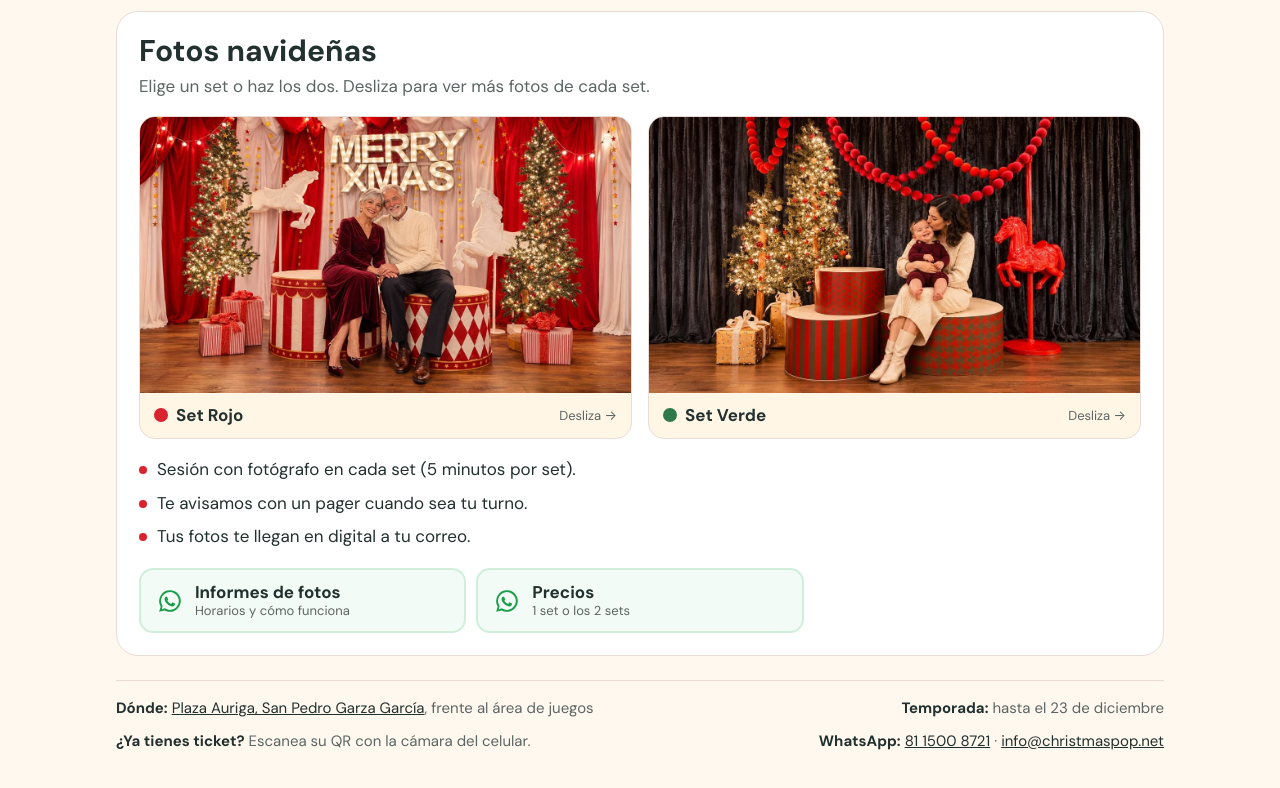
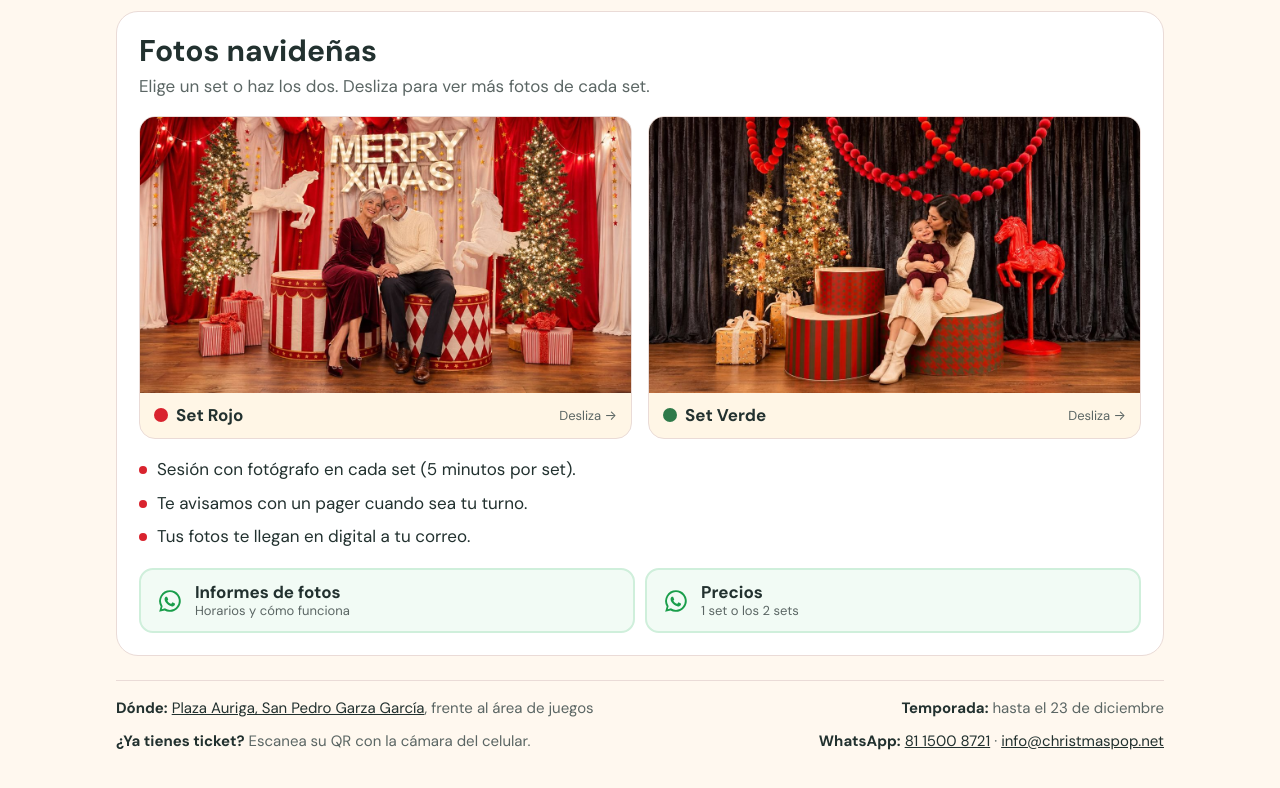
Before and after one commit to losfrijolesmonterrey-bit/christmaspop-web, a plain HTML site: page index.html in a window 1280 px wide. Shown: the part 850-1638 px from the top of the page. Drawn offline with Linux system fonts and the light colour scheme.

Commit message:
Fotos: 2 botones en dos columnas

```diff
--- a/index.html
+++ b/index.html
@@ -73,6 +73,7 @@ ul.li{list-style:none;display:grid;gap:8px;margin:0 0 18px}
 ul.li li{display:flex;gap:10px}
 ul.li li::before{content:"";flex:0 0 8px;height:8px;border-radius:50%;background:var(--red);margin-top:9px}
 .chips{display:grid;grid-template-columns:repeat(3,1fr);gap:10px}
+.chips.dos{grid-template-columns:repeat(2,1fr)}
 .chip{display:flex;align-items:center;gap:12px;min-height:60px;padding:12px 16px;border:2px solid #CFEFDB;border-radius:14px;background:#F2FBF5;text-decoration:none;font-weight:700;line-height:1.25}
 .chip:hover{border-color:var(--wa)}
 .chip svg{width:26px;height:26px;flex:0 0 26px;color:#1A9E4B}
@@ -98,7 +99,7 @@ ul.li li::before{content:"";flex:0 0 8px;height:8px;border-radius:50%;background
   .pie{padding-bottom:110px}
   .tabs{grid-template-columns:1fr 1fr}
   .tab:first-child{grid-column:1 / -1}
-  .sets,.chips{grid-template-columns:1fr}
+  .sets,.chips,.chips.dos{grid-template-columns:1fr}
   .panel{padding:18px}
   .panel .cuerpo{max-width:none}
   .asoma{display:none}
@@ -147,7 +148,7 @@ ul.li li::before{content:"";flex:0 0 8px;height:8px;border-radius:50%;background
       <li>Te avisamos con un pager cuando sea tu turno.</li>
       <li>Tus fotos te llegan en digital a tu correo.</li>
     </ul>
-    <div class="chips">
+    <div class="chips dos">
       <a class="chip" data-wa="agendar" href="#"><svg viewBox="0 0 24 24" aria-hidden="true"><path fill="currentColor" d="M12 2a10 10 0 0 0-8.6 15.1L2 22l5-1.3A10 10 0 1 0 12 2zm0 18.2c-1.5 0-3-.4-4.3-1.2l-.3-.2-3 .8.8-2.9-.2-.3A8.2 8.2 0 1 1 12 20.2zm4.5-6.1c-.2-.1-1.5-.7-1.7-.8-.2-.1-.4-.1-.6.1l-.8 1c-.1.2-.3.2-.5.1-.7-.3-2.1-.9-3.2-2.6-.2-.4.2-.4.6-1.2.1-.2 0-.3 0-.4l-.8-1.8c-.2-.5-.4-.4-.6-.4h-.5c-.2 0-.4.1-.6.3-.2.2-.8.8-.8 2s.8 2.3.9 2.5c.1.2 1.6 2.5 4 3.5 1.5.6 2 .7 2.8.6.4-.1 1.5-.6 1.7-1.2.2-.6.2-1.1.1-1.2l-.2-.2z"/></svg><span>Informes de fotos<small>Horarios y cómo funciona</small></span></a>
       <a class="chip" data-wa="precios" href="#"><svg viewBox="0 0 24 24" aria-hidden="true"><path fill="currentColor" d="M12 2a10 10 0 0 0-8.6 15.1L2 22l5-1.3A10 10 0 1 0 12 2zm0 18.2c-1.5 0-3-.4-4.3-1.2l-.3-.2-3 .8.8-2.9-.2-.3A8.2 8.2 0 1 1 12 20.2zm4.5-6.1c-.2-.1-1.5-.7-1.7-.8-.2-.1-.4-.1-.6.1l-.8 1c-.1.2-.3.2-.5.1-.7-.3-2.1-.9-3.2-2.6-.2-.4.2-.4.6-1.2.1-.2 0-.3 0-.4l-.8-1.8c-.2-.5-.4-.4-.6-.4h-.5c-.2 0-.4.1-.6.3-.2.2-.8.8-.8 2s.8 2.3.9 2.5c.1.2 1.6 2.5 4 3.5 1.5.6 2 .7 2.8.6.4-.1 1.5-.6 1.7-1.2.2-.6.2-1.1.1-1.2l-.2-.2z"/></svg><span>Precios<small>1 set o los 2 sets</small></span></a>
     </div>
```
